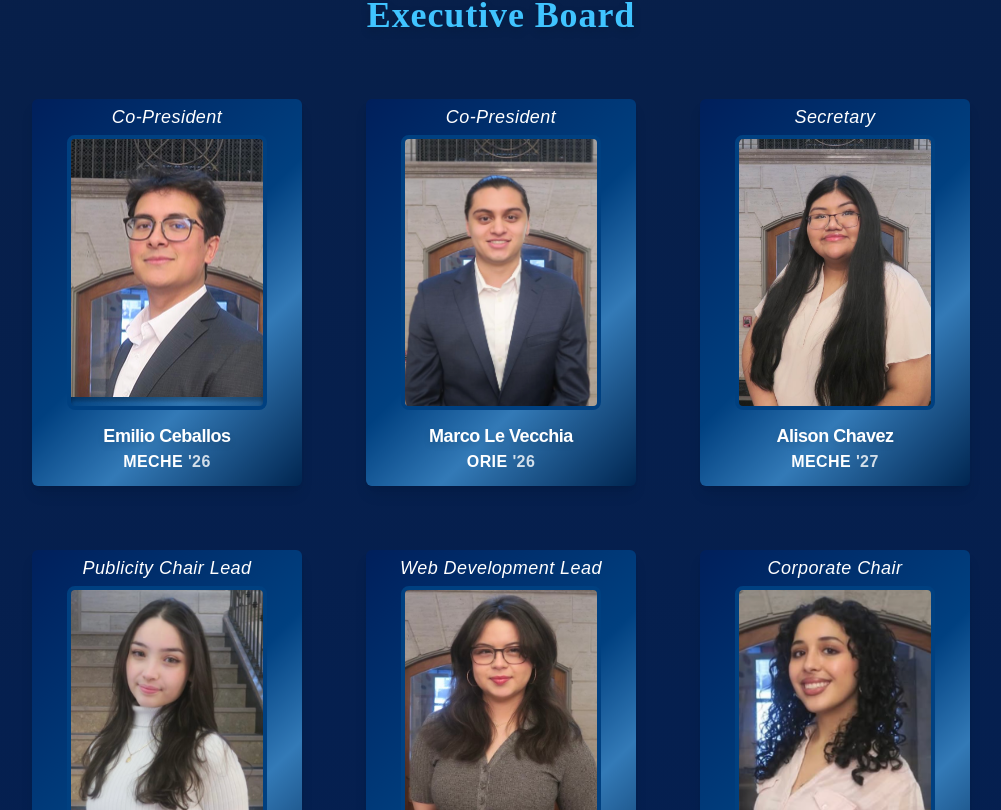
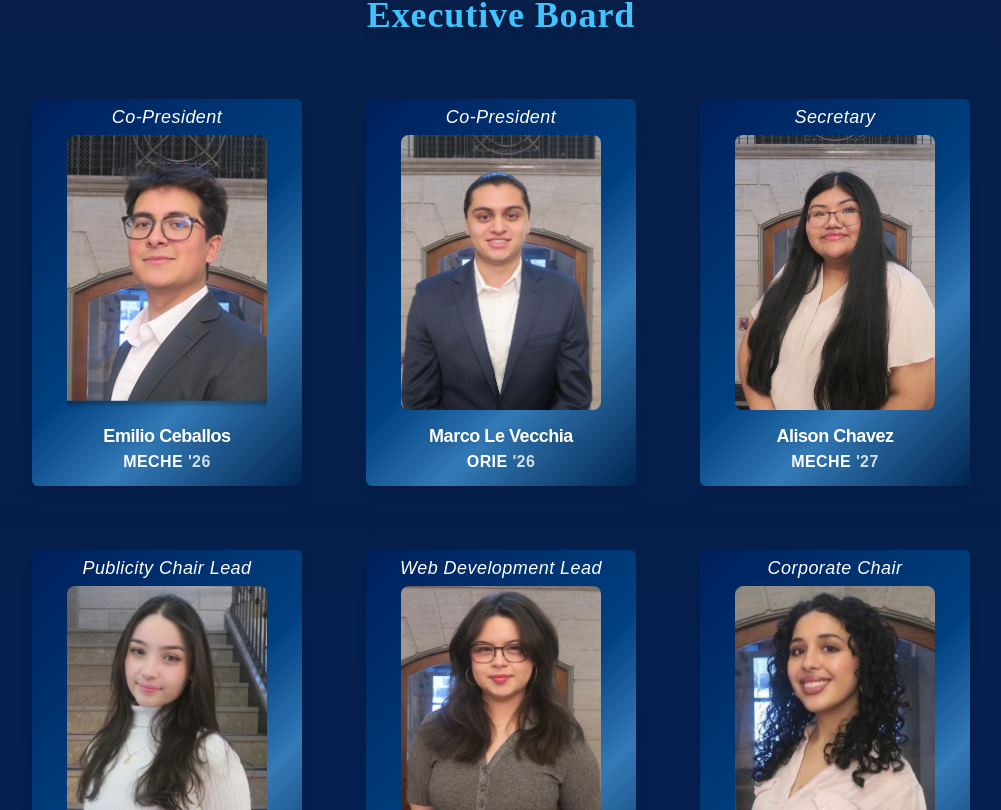
Before and after one commit to shpe-cornell/shpe-website, a Next.js app: page /team in a window 1280 px wide. Shown: the part 870-1680 px from the top of the page, without its empty margins (139-1140 px from the left). Built offline with nearby package versions, Linux system fonts and the light colour scheme; a web font is replaced by a local one.

Commit message:
Update Card feel

```diff
--- a/src/app/components/exec-card.tsx
+++ b/src/app/components/exec-card.tsx
@@ -36,7 +36,7 @@ export default function ExecCard({ member }: ExecCardProps) {
 
       {/* Profile Pic */}
       <div className="flex justify-center">
-        <div className="relative w-[200px] h-[275px] rounded-lg overflow-hidden border-4 border-[#004080] shadow-inner shadow-black/30">
+        <div className="relative w-[200px] h-[275px] rounded-lg overflow-hidden  shadow-inner shadow-black/30">
           <Image
             src={member.image}
             alt={member.name}
```
